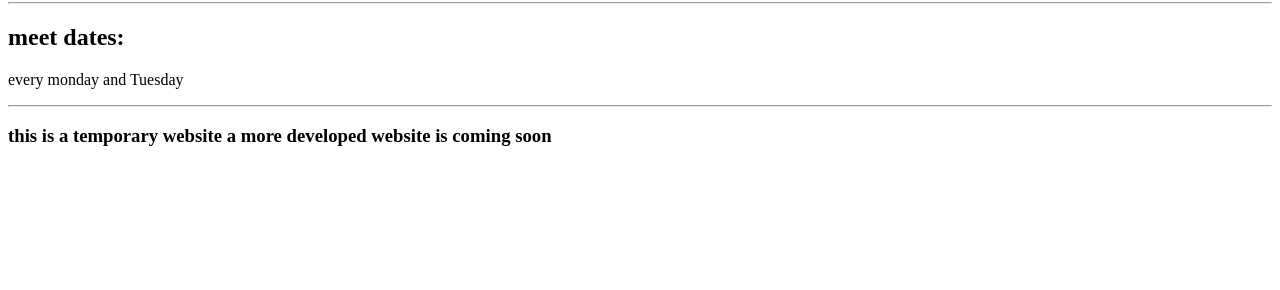
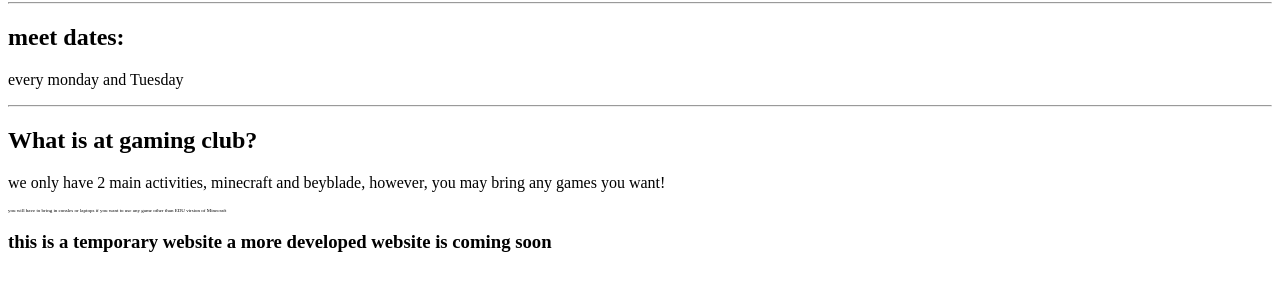
Before and after one commit to EHS-Minecraft-Club/Gaming-Club, a plain HTML site: page index.html in a window 1280 px wide. Shown: the part 78-368 px from the top of the page. Drawn offline with Linux system fonts and the light colour scheme.

Commit message:
updated the temp website

```diff
--- a/index.html
+++ b/index.html
@@ -9,6 +9,9 @@
         <h2>meet dates:</h2>
         <p>every monday and Tuesday</p>
         <hr>
+        <h2>What is at gaming club?</h2>
+        <p>we only have 2 main activities, minecraft and beyblade, however, you may bring any games you want!</p>
+        <p style="font-size: 5px;">you will have to bring in consles or laptops if you want to use any game other than EDU virsion of Minecraft</p>
         <h3>this is a temporary website a more developed website is coming soon</h3>
     </body>
 </html>
```
